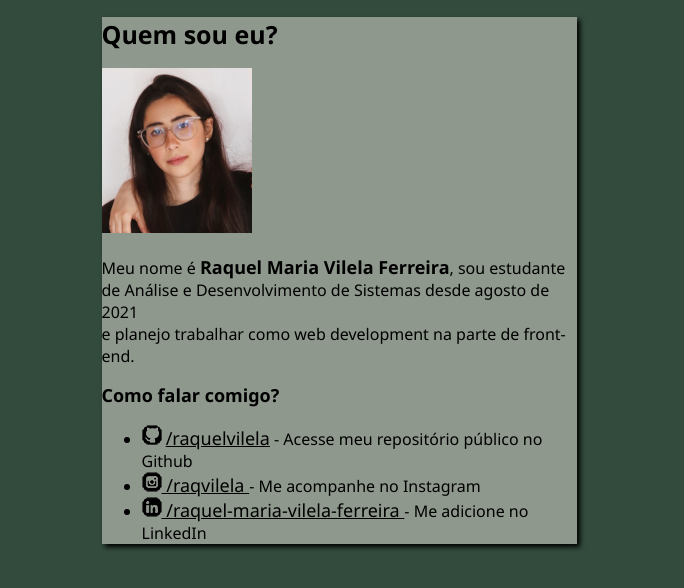
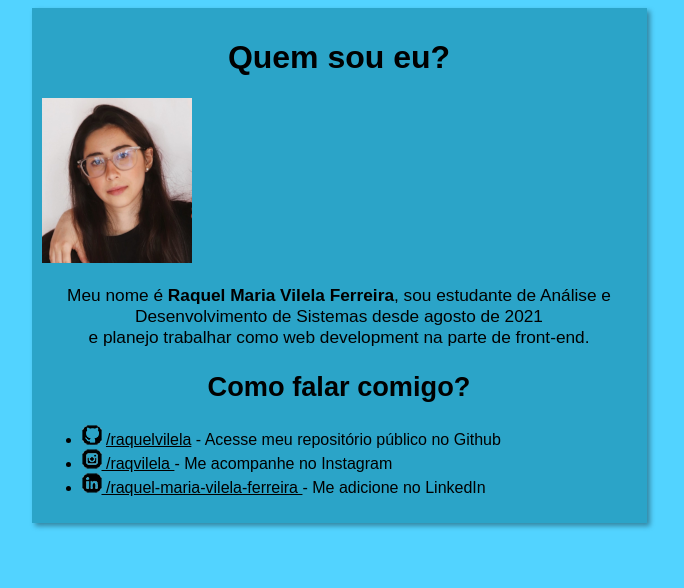
Before and after one commit to raquelvilela/raquel-vilela, a plain HTML site: page index.html in a window 1280 px wide. Shown: the whole page, without its empty margins (301-985 px from the left). Drawn offline with Linux system fonts and the light colour scheme.

Commit message:
Update style.css

```diff
--- a/style.css
+++ b/style.css
@@ -1,39 +1,115 @@
+@charset "UTF-8"
+@import url('https://fonts.googleapis.com/css2?family=Montserrat:wght@300;600&display=swap');
+
+:root {
+    --cor1: #D3C3E8;
+    --cor2: #00bfffad;
+    --cor3: #0d819e8f;
+    --cor4: #344a528e;
+    --fonte-padrao: Arial, Verdana, sans-serif;
+    --fonte-destaque: 'Bebas Neue', cursive;
+
+
+}
 * {
-    font-family: 'Segoe UI', Tahoma, Geneva, Verdana, sans-serif;
-    font-size: 18px;
+    font-family: 'Montserrat', sans-serif;
+    /* font-family: 'Segoe UI', Tahoma, Geneva, Verdana, sans-serif; */
+    font-size: 1em;
     color: black;
 
 }
-h1{
-    font-family: 'Segoe UI', Tahoma, Geneva, Verdana, sans-serif;
-    font-size: 25px;
+
+body {
+    background-color: var(--cor2);  /* rgba(15, 43, 27, 0.849); */
+}
+
+#navBar{
+    list-style: none;
+    display: flex;
+
+}
+nav > a {
+    margin: 10px;
+    color: var(--cor0);
+    padding: 10px;
+    border-radius: 5px;
+    text-decoration: none;
+    font-weight: bold;
+    transition-duration: 0.40s;
+}
+
+nav > li {
+    padding: 5px;
+}
+#imgFav {
+    border-radius: 10px;
+    padding: 7px;
+    margin-right: 15px;
+    background-color: rgba(0, 0, 0, 0.856);
+}
+header, h2{
+    text-align: center;
+}
+
+h1 {
+    font-weight: bold;
+    font-size: 2em;
+}
+
+h2{
+    font-weight: bold;
+    font-size: 1.7em;
 }
 article{
     image-rendering: auto;
     image-orientation: 0deg;
-    font-family: 'Segoe UI', Tahoma, Geneva, Verdana, sans-serif;
-    font-size: 20px;
+    font-size: 1.2em;
 }
-h2{
-    font-family: 'Segoe UI', Tahoma, Geneva, Verdana, sans-serif;
-    font-size: 18px;
+article > p {
+    text-align: center;
 }
+
+#imgPerfil {
+    text-align: center;
+}
+
 p{
-    font-family: 'Segoe UI', Tahoma, Geneva, Verdana, sans-serif;
+    font-size: 0.9em;
+}
+li{
     font-size: 16px;
 }
-li{
-    font-family: 'Segoe UI', Tahoma, Geneva, Verdana, sans-serif;
-    font-size: 16px;
+
+#listaDeRedes{
+    margin: none;
+    padding: 0px 20px 10px 20px;
 }
-body {
-    background-color: rgba(15, 43, 27, 0.849);
+
+.redes {
+    margin: 20px;
+    border-radius: 29px;
+    background-color: var(--cor4);
+    box-shadow: 3px 3px 8px rgba(202, 202, 202, 0.301);;
+    text-align: center;
+    list-style: none;
+    padding: 10px;
+
+}
+.redes > a{
+    text-decoration: none;
+}
+.redes:hover {
+    background-color: #00bfff9d;
+    text-decoration: underline;
 }
 
 
+
 main {
-    background-color: rgba(165, 172, 161, 0.801);
-    width: 475px;
+    background-color: var(--cor3); /* rgba(165, 172, 161, 0.801);  */
+    width: 595px;
+    height: auto;
     margin: auto;
-    box-shadow: 3px 3px 5px rgb(0, 0, 0);
+    box-shadow: 3px 3px 5px rgba(0, 0, 0, 0.37);
+    padding: 10px;
 }
```
